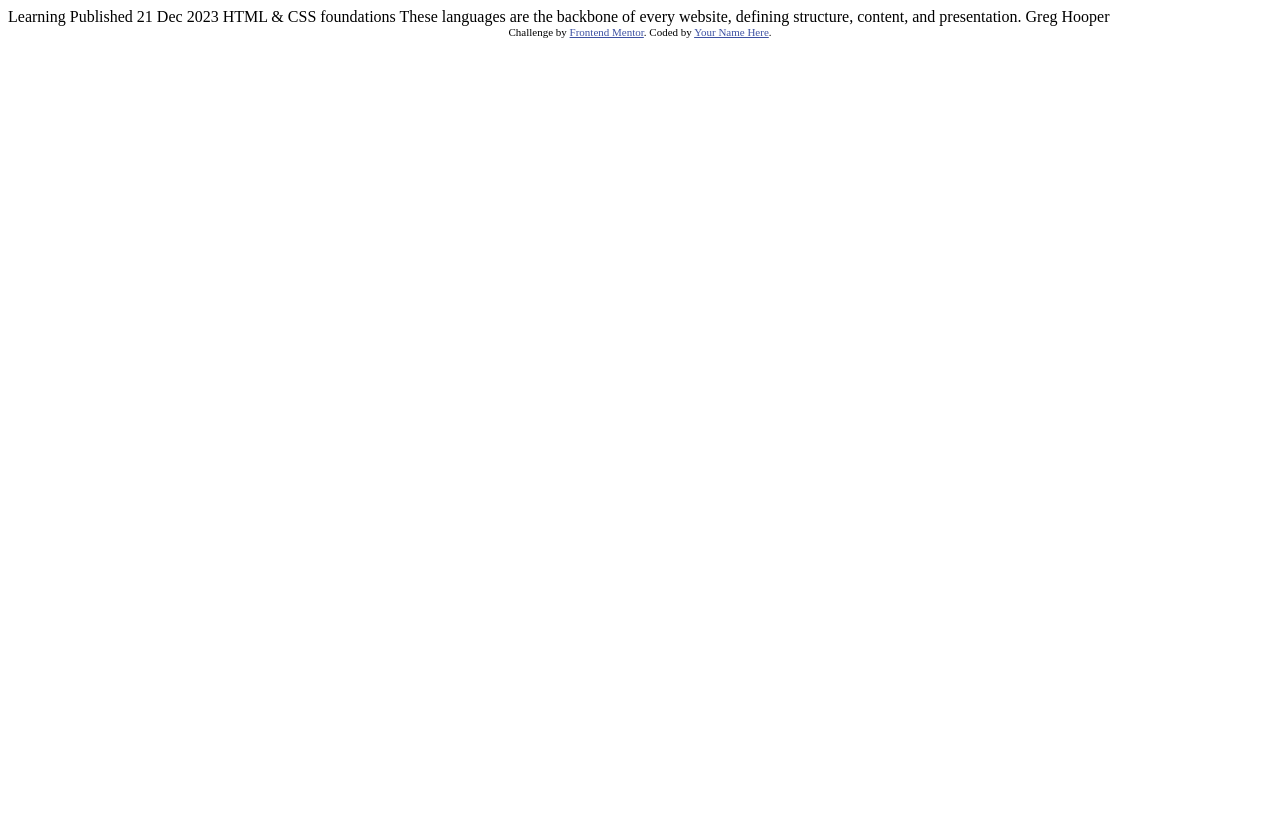
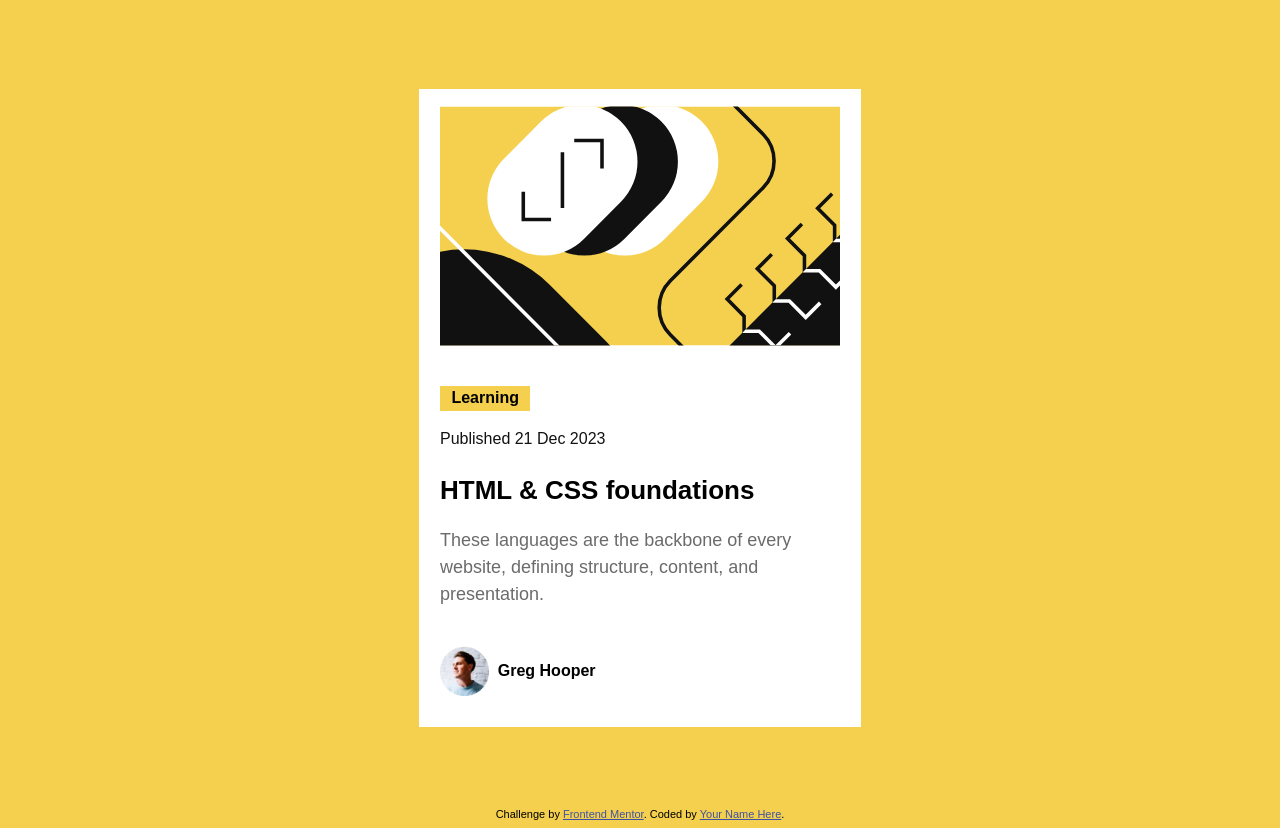
Before and after one commit to SpingleB/Practice2, a plain HTML site: page index.html in a window 1280 px wide. Before the commit the page ends 800 px from the top, so only its background shows below. Drawn offline with Linux system fonts and the light colour scheme.

Commit message:
Second commit in prectice 2: updated all

```diff
--- a/index.html
+++ b/index.html
@@ -5,30 +5,41 @@
   <meta name="viewport" content="width=device-width, initial-scale=1.0"> <!-- displays site properly based on user's device -->
 
   <link rel="icon" type="image/png" sizes="32x32" href="./assets/images/favicon-32x32.png">
-
+  <link rel="stylesheet" href="styles.css">
   <title>Frontend Mentor | Blog preview card</title>
 
   <!-- Feel free to remove these styles or customise in your own stylesheet 👍 -->
   <style>
+    @import url('https://fonts.googleapis.com/css2?family=Figtree:ital,wght@0,300..900;1,300..900&display=swap');
     .attribution { font-size: 11px; text-align: center; }
     .attribution a { color: hsl(228, 45%, 44%); }
   </style>
 </head>
 <body>
+  <div class="container">
+    <div class="cart">
+      <div class="cart-img">
+      <img src="assets/images/illustration-article.svg" alt="">
+      </div>
+      <div class="div-for-text">
+      <p id="font-weight--800">Learning</p>
 
-  Learning
+      <p id="p-data-of-publish">Published 21 Dec 2023</p>
 
-  Published 21 Dec 2023
+      <h2>HTML & CSS foundations</h2>
 
-  HTML & CSS foundations
+      <p id="font-weight--500">These languages are the backbone of every website, defining structure, content, and presentation.</p>
 
-  These languages are the backbone of every website, defining structure, content, and presentation.
-
-  Greg Hooper
-
+      <div class="greg-hooper-image-div">
+        <img src="assets/images/image-avatar.webp" alt="">
+        <p>Greg Hooper</p>
+      </div>
+      </div>
+    </div>
+  </div>
   <div class="attribution">
-    Challenge by <a href="https://www.frontendmentor.io?ref=challenge" target="_blank">Frontend Mentor</a>.
-    Coded by <a href="#">Your Name Here</a>.
-  </div>
+          Challenge by <a href="https://www.frontendmentor.io?ref=challenge" target="_blank">Frontend Mentor</a>.
+          Coded by <a href="#">Your Name Here</a>.
+        </div>
 </body>
 </html>
--- /dev/null
+++ b/styles.css
@@ -0,0 +1,89 @@
+html {
+    display: flex;
+    justify-content: center;
+    margin: 0px;
+    font-family: "Outfit", sans-serif;
+    font-optical-sizing: auto;
+    font-weight: 400;
+    font-style: normal;
+    background-color: hsl(47, 88%, 63%);
+}
+
+.container {
+    display: flex;
+    justify-content: center;
+    align-items: center;
+    width: 700px;
+    height: 100vh;
+}
+
+.cart {
+    padding: 2.5% 3% 3% 3%;
+    width: 400px;
+    height: 600px;
+    background-color: hsl(0, 0%, 100%);
+}
+
+.cart-img {
+    width: 100%;
+    margin: 0 auto;
+}
+
+.cart-img img {
+    width: 100%;
+    height: 100%;
+}
+
+.div-for-text {
+    padding-top: 5%;
+    width: 95%;
+    height: 50%;
+}
+
+.greg-hooper-image-div {
+    display: flex;
+    /* background-color: blue; */
+    gap: 5%;
+    width: 45%;
+    height: 50px;
+    margin-top: 10%;
+}
+
+.greg-hooper-image-div img {
+    height: 100%;
+}
+
+.greg-hooper-image-div p {
+    font-weight: 800;
+    font-size: 16px;
+}
+
+#font-weight--800 {
+    display: inline-block;
+    position: relative;
+    padding: 1% 3% 1% 3%;
+    background-color:hsl(47, 88%, 63%);
+    font-size: 16px;
+    font-weight: 800;
+}
+
+#p-data-of-publish {
+    display: block;
+    color: hsl(0, 0%, 7%);
+    margin-top: 3px;
+    font-weight: 500;
+}
+
+h2 {
+    position: relative;
+    margin-top: 7%;
+    font-weight: 700;
+    font-size: 26px;
+}
+
+#font-weight--500 {
+    font-weight: 500;
+    font-size: 18px;
+    color:hsl(0, 0%, 42%);
+    line-height: 1.5;
+}
```
